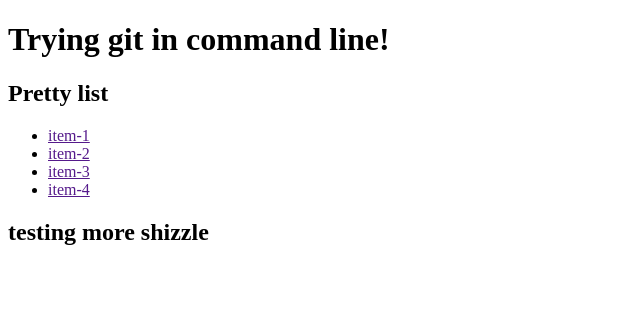
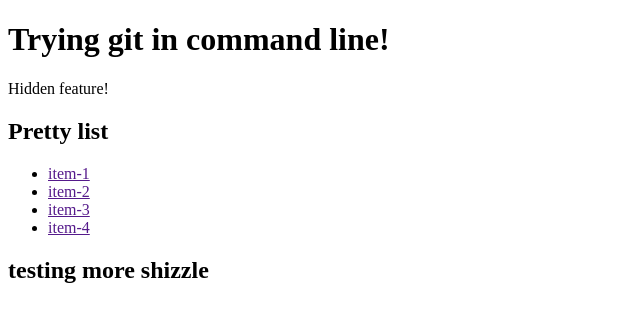
Before and after one commit to Leonduif/bla, a plain HTML site: page index.html in a window 1280 px wide. Shown: the whole page, without its empty margins (0-640 px from the left). Drawn offline with Linux system fonts and the light colour scheme.

Commit message:
added hidden feature

```diff
--- a/index.html
+++ b/index.html
@@ -6,6 +6,8 @@
 </head>
 <body>
 	<h1>Trying git in command line!</h1>
+
+	<p>Hidden feature!</p>
 
 	<h2>Pretty list</h2>
 	<ul>
```
